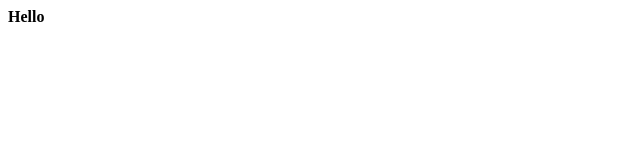
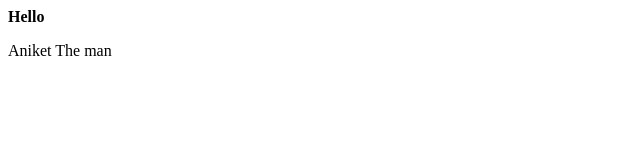
Before and after one commit to CodingAniket/git_new, a plain HTML site: page index.html in a window 1280 px wide. Shown: the full height of the page, 0-640 px from the left. Drawn offline with Linux system fonts and the light colour scheme.

Commit message:
readme added

```diff
--- a/index.html
+++ b/index.html
@@ -1 +1,2 @@
 <b>Hello</b>
+<p>Aniket The man</p>
```
Also changed, not shown: 1 other file.
